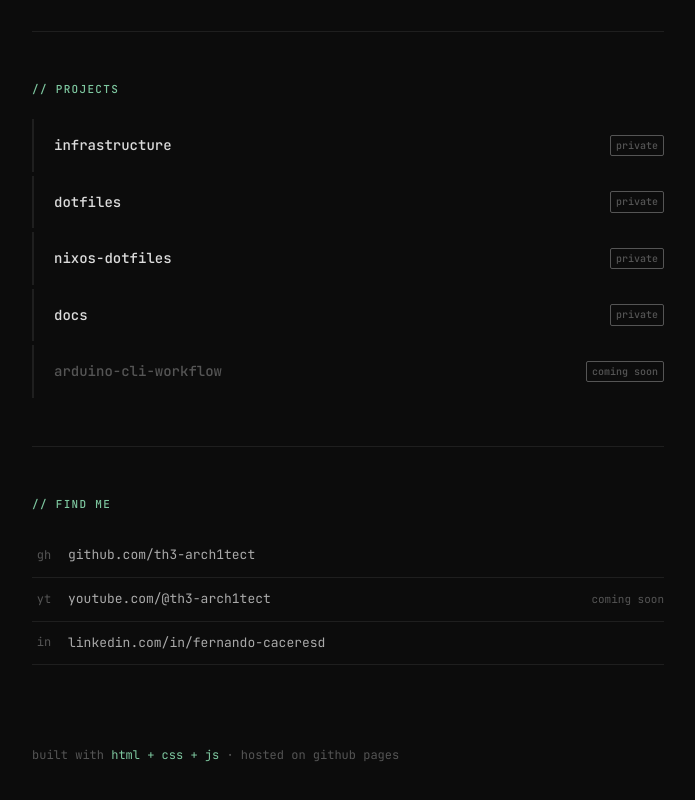
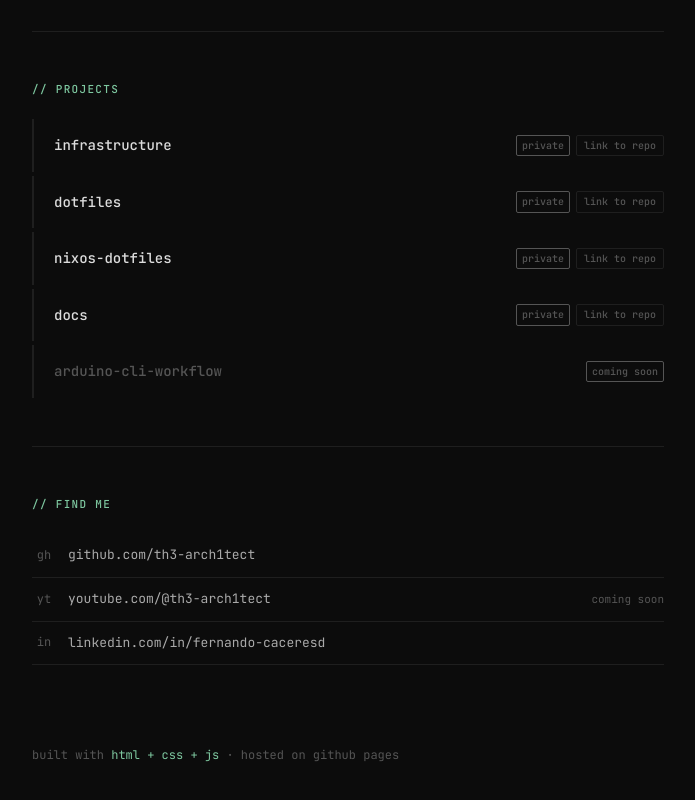
Before and after one commit to th3-arch1tect/th3-arch1tect, a plain HTML site: page index.html in a window 1280 px wide. Shown: the part 994-1794 px from the top of the page, without its empty margins (292-987 px from the left). Drawn offline with Linux system fonts and the light colour scheme.

Commit message:
upd: portfolio github update 2.0

```diff
--- a/index.html
+++ b/index.html
@@ -75,6 +75,8 @@
     .links-list a { color: #aaa; text-decoration: none; font-size: 13px; }
     .links-list a:hover { color: var(--accent); }
     .link-note { font-size: 11px; color: var(--muted); margin-left: auto; }
+    .repo-link-btn { font-size: 10px; border: 1px solid var(--border); padding: 1px 7px; border-radius: 2px; color: var(--muted); cursor: not-allowed; text-decoration: none; background: transparent; }
+    .badge-group { display: flex; align-items: center; gap: 6px; }
     .footer { margin-top: 80px; font-size: 12px; color: var(--muted); }
     .footer span { color: var(--accent); }
   </style>
@@ -120,7 +122,10 @@
       <li>
         <div class="project-name" style="display: flex; justify-content: space-between; align-items: center;">
           <span>infrastructure</span>
-          <span style="font-size: 10px; border: 1px solid var(--muted); padding: 1px 5px; border-radius: 2px; color: var(--muted);">private</span>
+          <span class="badge-group">
+            <span style="font-size: 10px; border: 1px solid var(--muted); padding: 1px 5px; border-radius: 2px; color: var(--muted);">private</span>
+            <a class="repo-link-btn" href="#" onclick="return false;" title="Not yet available">link to repo</a>
+          </span>
         </div>
         <div class="project-body">
           <p class="project-desc">Proxmox homelab with LXC containers, Tailscale mesh networking, and Ansible automation. Provisioned idempotently from a single playbook. Includes a Tasmota-flashed smart plug for remote hard power-cycling when SSH/WoL can't reach a hung node — a DIY equivalent of iDRAC/IPMI, reached over Tailscale.</p>
@@ -130,7 +135,10 @@
       <li>
         <div class="project-name" style="display: flex; justify-content: space-between; align-items: center;">
           <span>dotfiles</span>
-          <span style="font-size: 10px; border: 1px solid var(--muted); padding: 1px 5px; border-radius: 2px; color: var(--muted);">private</span>
+          <span class="badge-group">
+            <span style="font-size: 10px; border: 1px solid var(--muted); padding: 1px 5px; border-radius: 2px; color: var(--muted);">private</span>
+            <a class="repo-link-btn" href="#" onclick="return false;" title="Not yet available">link to repo</a>
+          </span>
         </div>
         <div class="project-body">
           <p class="project-desc">Full TUI environment managed with chezmoi. Neovim, tmux, and shell configs synced across Linux, Windows, and Termux.</p>
@@ -140,7 +148,10 @@
       <li>
         <div class="project-name" style="display: flex; justify-content: space-between; align-items: center;">
           <span>nixos-dotfiles</span>
-          <span style="font-size: 10px; border: 1px solid var(--muted); padding: 1px 5px; border-radius: 2px; color: var(--muted);">private</span>
+          <span class="badge-group">
+            <span style="font-size: 10px; border: 1px solid var(--muted); padding: 1px 5px; border-radius: 2px; color: var(--muted);">private</span>
+            <a class="repo-link-btn" href="#" onclick="return false;" title="Not yet available">link to repo</a>
+          </span>
         </div>
         <div class="project-body">
           <p class="project-desc">Fully declarative NixOS environment — flakes, Home Manager, sops-nix for secrets. Reproduces the entire desktop from a single config.</p>
@@ -150,7 +161,10 @@
       <li>
         <div class="project-name" style="display: flex; justify-content: space-between; align-items: center;">
           <span>docs</span>
-          <span style="font-size: 10px; border: 1px solid var(--muted); padding: 1px 5px; border-radius: 2px; color: var(--muted);">private</span>
+          <span class="badge-group">
+            <span style="font-size: 10px; border: 1px solid var(--muted); padding: 1px 5px; border-radius: 2px; color: var(--muted);">private</span>
+            <a class="repo-link-btn" href="#" onclick="return false;" title="Not yet available">link to repo</a>
+          </span>
         </div>
         <div class="project-body">
           <p class="project-desc">Infrastructure as a documented product. Friction logs, runbooks, physical inventory with keep/sell/gift tags. Git history as the audit trail.</p>
```
